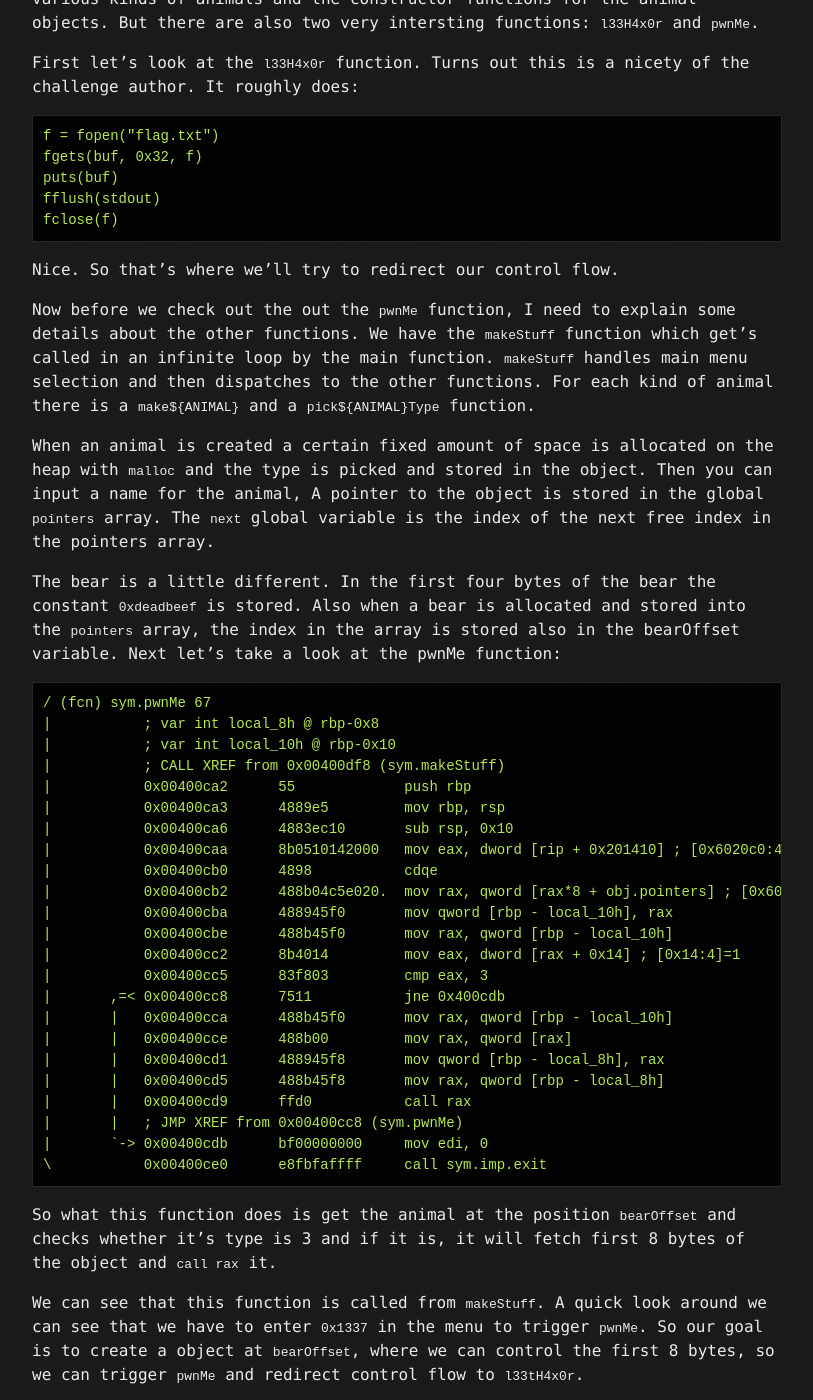
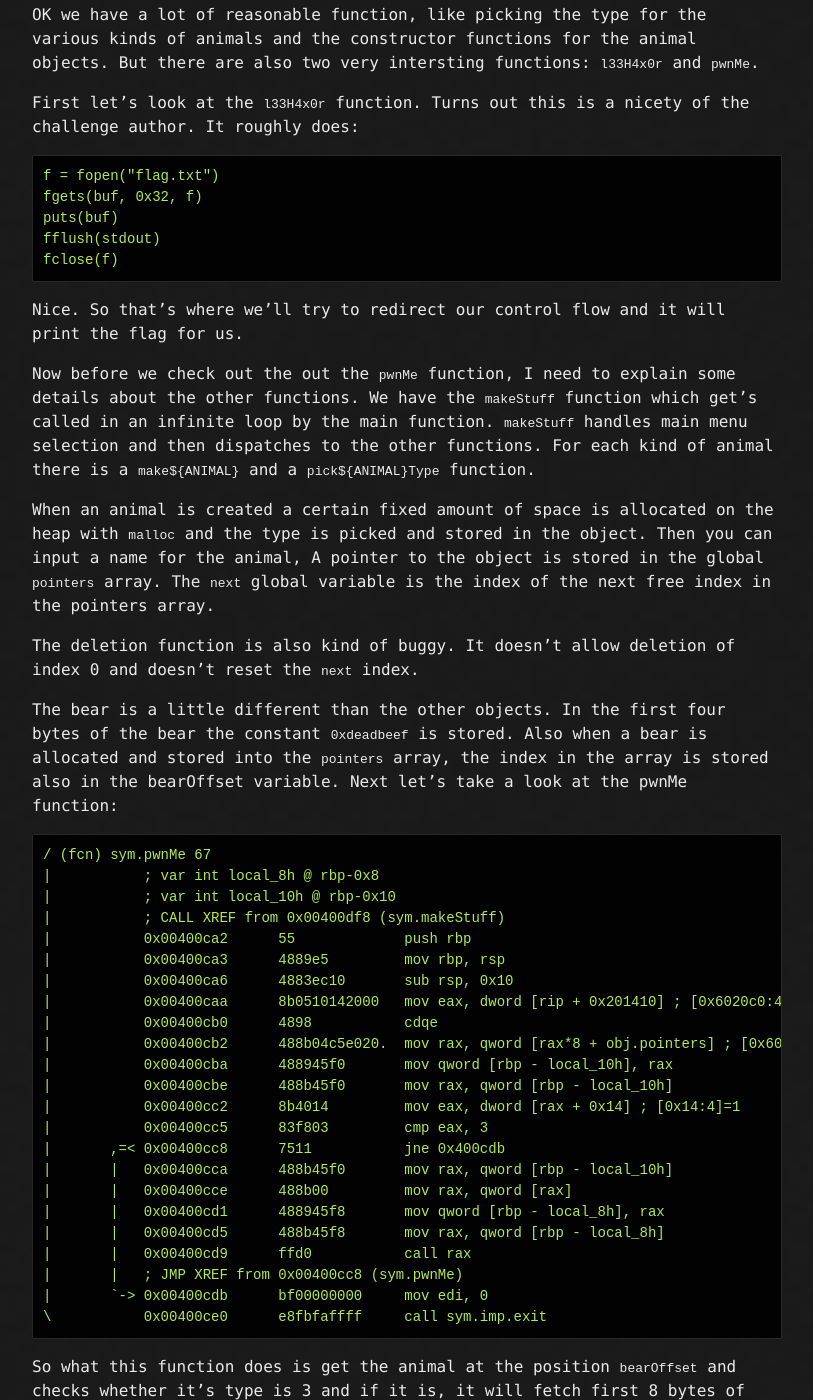
Before and after one commit to mtps3/Mtps3.github.io, a Jekyll site: the page built from _posts/2016-05-16-tuctf2016-WoO.md, in a window 1280 px wide and 1400 px high, scrolled down 2360 px. Shown: the whole window, without its empty margins (233-1046 px from the left). Built offline with Jekyll 4.4.1, drawn with Linux system fonts in a browser that asks for light colours; some of the changed text lies outside the part shown.

Commit message:
tuctf writeups minor tweaks

````diff
--- a/_posts/2016-05-16-tuctf2016-WoO.md
+++ b/_posts/2016-05-16-tuctf2016-WoO.md
@@ -39,10 +39,11 @@
 
 ### WoO Structure
 
-The first one I did was WoO, so I'll explain this one first and then explain
-the details of the
+The first one I did was `WoO`, so I'll explain this one first and then explain
+the differences to the other versions.
+
 Basically you get dropped into a text-based menu, which allows you to create
-different kinds of animals.
+different kinds of animals and also delete them.
 
 ```
 Welcome! I don't think we're in Kansas anymore.
@@ -116,7 +117,8 @@
 fclose(f)
 ```
 
-Nice. So that's where we'll try to redirect our control flow.
+Nice. So that's where we'll try to redirect our control flow and it will print
+the flag for us.
 
 Now before we check out the out the `pwnMe` function, I need to explain some
 details about the other functions. We have the `makeStuff` function which
@@ -130,10 +132,13 @@
 global `pointers` array. The `next` global variable is the index of the next
 free index in the pointers array.
 
-The bear is a little different. In the first four bytes of the bear the
-constant `0xdeadbeef` is stored. Also when a bear is allocated and stored into
-the `pointers` array, the index in the array is stored also in the bearOffset
-variable. Next let's take a look at the pwnMe function:
+The deletion function is also kind of buggy. It doesn't allow deletion of index
+0 and doesn't reset the `next` index.
+
+The bear is a little different than the other objects. In the first four bytes
+of the bear the constant `0xdeadbeef` is stored. Also when a bear is allocated
+and stored into the `pointers` array, the index in the array is stored also in
+the bearOffset variable. Next let's take a look at the pwnMe function:
 
 ```
 / (fcn) sym.pwnMe 67
@@ -174,14 +179,14 @@
 
 Actually we can find out a lot through the differences, between the challenges.
 
-- `WoO` uses `scanf(%s)` to read the animal names and `WoO2` uses `fgets`. So
-  we have a heap based buffer overflow here.
-- WoO2 (fixed) initializes `bearOffset` with `-1` and checks for this in
+- `WoO` uses `scanf(%s)` to read the animal names and `WoO2` and `WoO2 (fixed)`
+  use `fgets`. So we have a heap based buffer overflow here.
+- `WoO2 (fixed)` initializes `bearOffset` with `-1` and checks for this in
   `pwnMe`.
 
-For `WoO` and `WoO2` we can just create a Tiger object with type 3 and the name
-the address of `l33H4x0r`. Because `bearOffset` will be initialized with zero
-it will take the animal at index 0, which is the Tiger object we just
+For `WoO` and `WoO2` we can just create a Tiger object with type 3 and set the
+name the address of `l33H4x0r`. Because `bearOffset` will be initialized with
+zero it will take the animal at index 0, which is the Tiger object we just
 allocated.
 
 The next interesting fact is that `deleteAnimal` doesn't touch `bearOffset`, so
@@ -191,7 +196,7 @@
 the challenge.
 
 I guess `WoO` was supposed to be solved using a heap overflow, but I didn't see
-a straight forward way to do that. The flags are
+a straight forward way to do that. So I just used the UAF. The flags are
 
 - WoO `TUCTF{H3ap_O_Fl0w_ftw}`
 - WoO2 `TUCTF{free_as_in_freedom_I_mean_Use_after_free}`
````
Also changed, not shown: other parts of _posts/2016-05-16-tuctf2016-WoO.md (+1 -0 lines), _posts/2016-05-16-tuctf2016-especially-good-jumps.md (+3 -0 lines).
